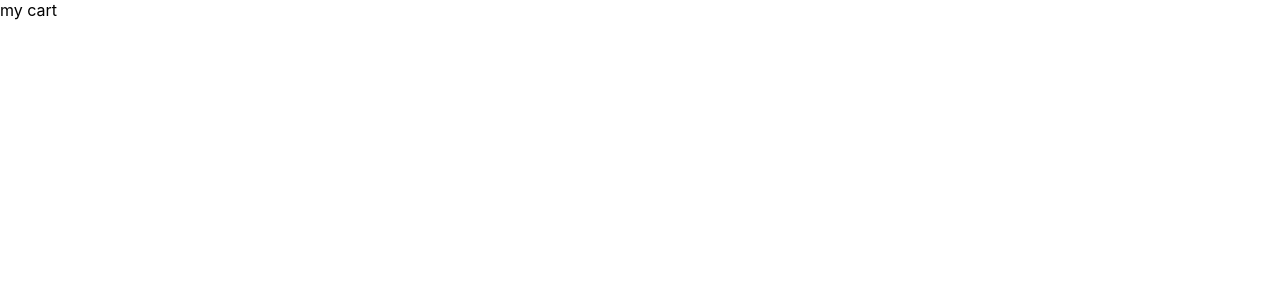
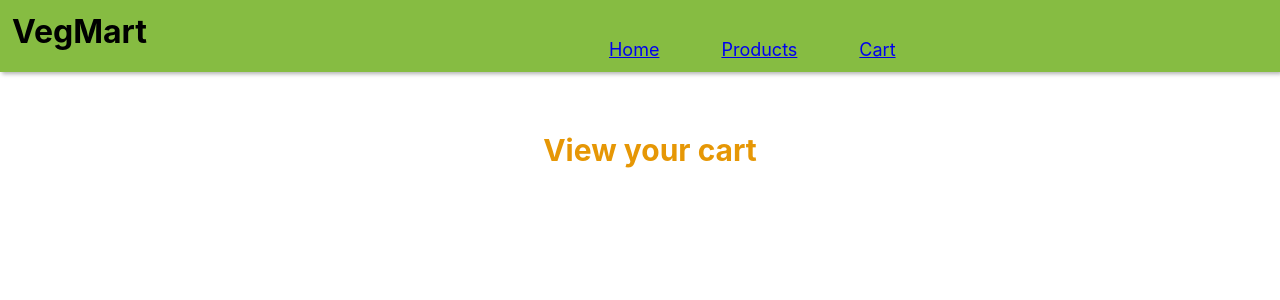
Before and after one commit to helgaosano/online-vegmart, a React (Create React App) app: page /carts in a window 1280 px wide. Shown: the top 300 px of the page. Built offline with nearby package versions, Linux system fonts and the light colour scheme.

Commit message:
importing ProductNav component, adding title and classname to contain products that are added to cart

```diff
--- /dev/null
+++ b/src/Product.css
@@ -0,0 +1,41 @@
+.container {
+    margin-top: 60px;
+    margin-left: 20px;
+}
+
+.container h2 {
+    text-align: center;
+    font-size: 30px;
+    color:rgb(230, 151, 5);
+    /* border-style: dotted; */
+}
+
+.cardinfo {
+    margin-top: 40px;
+    margin-left: 120px;
+
+}
+/* styling search bar */
+
+.filter-bar {
+    background-color: white;
+    /* border-color: 3px solid var(--blackish); */
+    border-radius: 50px;
+    font-family: inherit;
+    color: #7C7C7C;
+    font-size: 1rem;
+    padding: 0.3rem 1rem;
+    /* color: #f1f1f1; */
+    width: 15rem;
+    margin-left: 40%;
+    margin-top: 4%;
+}
+.filter-bar:focus {
+    outline: none;
+    color: black;
+    background-color: white;
+  }
+
+  /* .filter-bar::placeholder {
+    color: var(--blackish);
+  } */
--- a/src/Product.js
+++ b/src/Product.js
@@ -1,7 +1,7 @@
 import React, { useEffect, useState} from "react";
-// import ProductNav from "./components/ProductNav";
+import ProductNav from "./components/ProductNav";
 import ProductCard from "./components/ProductCard";
-// import './Product.css'
+import './Product.css'
 // import Search from "./components/Search";
 
 const Product = ({handlerGetClickedItem}) => {
@@ -30,7 +30,7 @@ const newArr = filter ? filteredProducts : products
 return (
   <>
     <div>
-    {/* <ProductNav /> */}
+    <ProductNav />
     </div>
 
 <div className="container">
--- a/src/ProductCard.css
+++ b/src/ProductCard.css
@@ -12,7 +12,7 @@
     float: left;
     flex-direction: row;
     display: block;
-
+    border-radius: 30px;
 }
 
 .card img {
--- a/src/pages/Cart.js
+++ b/src/pages/Cart.js
@@ -1,12 +1,17 @@
-import React from "react";
+import React from 'react'
+import ProductNav from '../components/ProductNav';
+import '../App.css'
+function Cart(){
 
-function Cart (){
+    return (
+      <>
+      <ProductNav />
+      <div className="container">
+      <h2>View your cart</h2>
+      </div>
+      </>
+    )
 
-    return(
-        <div>
-            my cart
-        </div>
-    )
 }
 
 export default Cart
```
